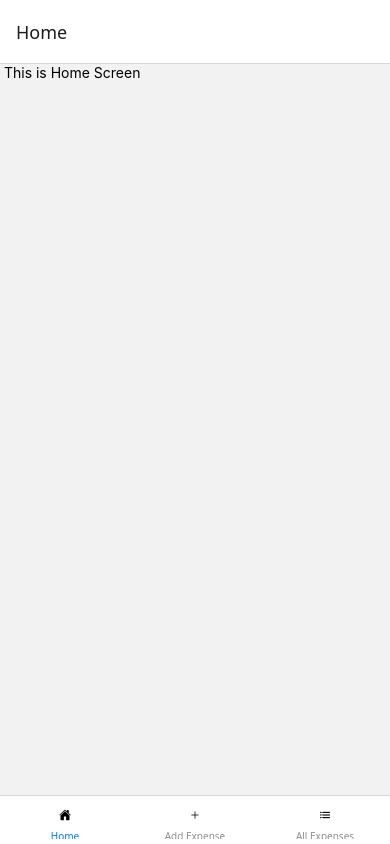
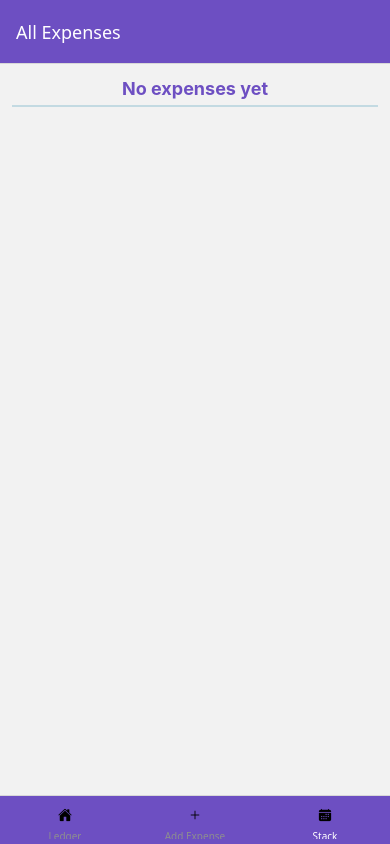
Before and after one commit to rickysingh15/Projects, a React Native app: screen /Stack in a window 390 px wide. Built offline with nearby package versions, Linux system fonts and the light colour scheme.

Commit message:
fearure/expense_tracker #Added some styling

```diff
--- a/App.js
+++ b/App.js
@@ -1,6 +1,8 @@
 import { StatusBar } from 'expo-status-bar';
 import { StyleSheet, Text, View, SafeAreaView, Button} from 'react-native';
 import {Ionicons} from '@expo/vector-icons';
+
+import Colors from './data/color';
 
 import HomeScreen from './screens/HomeScreen';
 import AddExpenseScreen from './screens/AddExpenseScreen';
@@ -22,8 +24,11 @@ const Stack = createNativeStackNavigator();
 function StackNavigator()
 {
 	return (
-		<Stack.Navigator>
-			<Stack.Screen name="All_Expenses"
+		<Stack.Navigator screenOptions={{
+			headerStyle: {backgroundColor: Colors.tertiary},
+			headerTintColor: 'white',
+		}}>
+			<Stack.Screen name="All Expenses"
 						  component={AllExpenseScreen}
 						  options={{
 							headerShown: true,
@@ -42,27 +47,34 @@ export default function App()
 			<StatusBar style="auto"/>
 			<Provider store={store}>
 				<NavigationContainer>
-					<BottomTab.Navigator>
-						<BottomTab.Screen name="Home"
+					<BottomTab.Navigator screenOptions={
+						{
+							headerStyle: {backgroundColor: Colors.tertiary},
+							headerTintColor: 'white',
+							tabBarStyle: {backgroundColor: Colors.tertiary},
+							tabBarActiveTintColor: 'white',
+						}
+					}>
+						<BottomTab.Screen name="Ledger"
 										component={HomeScreen}
 										options={{
 											tabBarIcon: (color, size) =>
-												<Ionicons name="home" size={size} color={color} />,
+												<Ionicons name="home" size={size+5} color={color} />,
 										}} />
 						<BottomTab.Screen name="Add Expense"
 										component={AddExpenseScreen}
 										options={{
 
 											tabBarIcon: (color, size) =>
-												<Ionicons name="add" size={size} color={color}/>,
+												<Ionicons name="add" size={size+5} color={color}/>,
 										}} />
-						<BottomTab.Screen name="All Expenses"
+						<BottomTab.Screen name="Stack"
 										component={StackNavigator}
 										options={{
 
 											headerShown: false,
 											tabBarIcon: (color, size) =>
-												<Ionicons name="list" size={size} color={color}/>,
+												<Ionicons name="calendar" size={size+5} color={color}/>,
 										}} />
 					</BottomTab.Navigator>
 				</NavigationContainer>
--- a/components/ExpenseGridTile.js
+++ b/components/ExpenseGridTile.js
@@ -4,7 +4,10 @@ import { removeExpense } from '../store/redux/expenses';
 import { useDispatch } from 'react-redux';
 
 import IconButton from './IconButton';
-import MealInformation from './ExpenseInformation';
+import ExpenseInformation from './ExpenseInformation';
+
+import { getFormattedDate } from '../utils/date';
+
 import Colors from '../data/color';
 
 function ExpenseGridTile({id, category, amount, date, description, onPress})
@@ -24,22 +27,34 @@ function ExpenseGridTile({id, category, amount, date, description, onPress})
 
     return (
 
-        <View style={styles.expenseItem}>
-            <Pressable android_ripple={{color: Colors.accent}}
-                        style={ ({pressed}) => pressed ? styles.buttonPressed : null}
-                        onPress={onPress}>
-                <View style={styles.innerContainer}>
-                    <MealInformation amount={amount}
-                                     category={category.title}
-                                     date={date}
-                                     textStyle={{color: category.color}}/>
+        // <View style={styles.expenseItem}>
+        //     <Pressable android_ripple={{color: Colors.accent}}
+        //                 style={ ({pressed}) => pressed ? styles.buttonPressed : null}
+        //                 onPress={onPress}>
+        //         <View style={styles.innerContainer}>
+        //             <ExpenseInformation amount={amount}
+        //                              category={category.title}
+        //                              date={date}
+        //                              textStyle={{color: category.color}}/>
+        //         </View>
+        //     </Pressable>
+        //     <IconButton icon="trash"
+        //                 color={Colors.secondary}
+        //                 onPress={onDeleteHandler}/>
+        // </View>
+
+        <Pressable>
+            <View style={styles.expenseItem}>
+                <View>
+                    <Text style={[styles.textBase, styles.description]}>{description}</Text>
+                    {/* <Text style={styles.textBase}>{getFormattedDate(date)}</Text> */}
+                    <Text style={styles.textBase}>{date}</Text>
                 </View>
-            </Pressable>
-            <IconButton icon="trash"
-                        color={Colors.secondary}
-                        onPress={onDeleteHandler}/>
-        </View>
-
+                <View style={styles.amountContainer}>
+                    <Text style={styles.amount}>{amount.toFixed(2)}</Text>
+                </View>
+            </View>
+        </Pressable>
     );
 }
 
@@ -47,15 +62,42 @@ export default ExpenseGridTile;
 
 const styles = StyleSheet.create({
     expenseItem:{
-        borderRadius: 8,
-        borderWidth: 2,
-        borderColor: 'black',
-        padding: 8,
-        margin: 8,
-        overflow: 'hidden',
+        padding: 12,
+        marginVertical: 8,
+        backgroundColor: Colors.main,
         flexDirection: 'row',
         justifyContent: 'space-between',
-        backgroundColor: Colors.background
+        borderRadius: 6,
+        elevation: 3,
+        shadowColor: Colors.accent,
+        shadowRadius: 4,
+        shadowOffset: {width: 1, height: 1},
+        shadowOpacity: 0.4,
+    },
+
+    textBase: {
+        color: Colors.primary,
+    },
+
+    description: {
+        fontSize: 16,
+        marginBottom: 4,
+        fontWeight: 'bold',
+    },
+
+    amountContainer: {
+        paddingHorizontal: 12,
+        paddingVertical: 4,
+        backgroundColor: Colors.secondary,
+        justifyContent: 'center',
+        alignItems: 'center',
+        borderRadius: 4,
+        minWidth: 80,
+    },
+
+    amount:{
+        color: Colors.primary,
+        fontWeight: 'bold',
     },
 
     buttonPressed:{
--- a/components/ExpenseInformation.js
+++ b/components/ExpenseInformation.js
@@ -1,6 +1,6 @@
 import {View, Text, StyleSheet} from 'react-native';
 
-function MealInformation({amount, category, date, textStyle})
+function ExpenseInformation({amount, category, date, textStyle})
 {
     return (
         <View style={styles.details}>
@@ -10,7 +10,7 @@ function MealInformation({amount, category, date, textStyle})
     );
 }
 
-export default MealInformation;
+export default ExpenseInformation;
 
 const styles = StyleSheet.create({
     details:{
--- /dev/null
+++ b/components/ExpenseSummary.js
@@ -0,0 +1,68 @@
+import {View, Text, StyleSheet} from 'react-native';
+import Colors from '../data/color';
+
+function ExpenseSummary({type, expenses, period})
+{
+    let value = -1;
+    if(type === "average")
+    {
+        let totalCount = expenses.length;
+        value = expenses.reduce((acc, curr) => acc + curr.amount, 0) / totalCount;
+    }
+    else if(type === "max")
+    {
+        for(let i=0; i<expenses.length; i++)
+        {
+            value = Math.max(value, expenses[i].amount);
+        }
+    }
+    else if(type === "min")
+    {
+        for(let i=0; i<expenses.length; i++)
+        {
+            value = Math.min(value, expenses[i].amount);
+        }
+    }
+    else
+    {
+        value = expenses.reduce((acc, curr) => acc + curr.amount, 0);
+    }
+
+    return (
+        <View style={styles.container}>
+            <Text style={styles.value}>{value.toFixed(2)}</Text>
+            <Text style={styles.typeStyle}>{type}</Text>
+            <Text style={styles.period}>{period}</Text>
+        </View>
+    );
+}
+
+export default ExpenseSummary;
+
+const styles = StyleSheet.create({
+    container: {
+        padding: 26,
+        margin: 2,
+        backgroundColor: Colors.accent,
+        borderRadius: 6,
+        flexDirection: 'row',
+        justifyContent: 'space-between',
+        alignItems: 'center',
+    },
+
+    period:{
+        fontSize: 12,
+        color: Colors.secondary,
+    },
+
+    typeStyle:{
+        fontSize: 12,
+        color: Colors.secondary,
+    },
+
+    value:{
+        fontSize: 16,
+        fontWeight: 'bold',
+        color: Colors.secondary,
+    }
+});
--- a/data/color.js
+++ b/data/color.js
@@ -5,6 +5,7 @@ const Colors = {
     tertiary: '#6d4fc2',
     accent: '#c3dae2',
     background: "#a89d9d",
+    main: "#3c0b97",
 };
 
 export default Colors;
--- a/screens/AddExpenseScreen.js
+++ b/screens/AddExpenseScreen.js
@@ -1,6 +1,6 @@
 import 'react-native-get-random-values';
 
-import {View, Text, Button, StyleSheet, TextInput, Modal} from 'react-native';
+import {View, Text, Button, StyleSheet, TextInput, Modal, Alert} from 'react-native';
 import Colors from '../data/color';
 
 import { useState } from 'react';
@@ -48,6 +48,21 @@ function AddExpenseScreen()
         const index = categories.findIndex(cat => cat.id === value);
         console.log("index is ", index);
         console.log("category selected is ", categories[index]);
+
+        if(value === null || description === '' || amount === '')
+        {
+            Alert.alert(
+                'Error: Field Empty',
+                'Please fill in the amount, category, and remark fields.',
+                [
+                  {
+                    text: 'OK',
+                  },
+                ],
+              );
+              return;
+        }
+
         const uuid = shortUuid.generate();
         console.log("uuid is ", uuid);
 
@@ -121,7 +136,8 @@ function AddExpenseScreen()
                 {modalVisible && <AddCategory isVisible={modalVisible}
                                               setVisible={setModalVisible}/>}
             </View>
-            <Button title='Add Category'
+            <Button style={styles.addCategoryButtonContainer}
+                    title='Add Category'
                     onPress={() => setModalVisible(true)}/>
         </View>
     );
@@ -153,6 +169,10 @@ const styles =  StyleSheet.create({
         margin: 8,
         flexDirection: 'row',
         justifyContent: 'space-between'
+    },
+
+    addCategoryButtonContainer:{
+        marginTop: 30
     }
 
 });
--- a/screens/AllExpenseScreen.js
+++ b/screens/AllExpenseScreen.js
@@ -1,5 +1,6 @@
 import {View, Text, Button, StyleSheet, FlatList} from 'react-native';
 
+import ExpenseSummary from '../components/ExpenseSummary';
 import Subtitle from '../components/Subtitle';
 import { useState } from 'react';
 import { useEffect } from 'react';
@@ -34,15 +35,20 @@ function AllExpenseScreen({navigation, route})
     }
 
     return (
-        <>
-            <Text>Total is {sum}</Text>
+        <View style={styles.container}>
+            <ExpenseSummary type=""
+                            expenses={expenses}
+                            period="Last 7 days"/>
             <ExpenseList list={expenses}/>
-        </>
+        </View>
     );
 }
 
 export default AllExpenseScreen;
 
 const styles =  StyleSheet.create({
-
+    container:{
+        flex: 1,
+        padding: 16,
+    }
 });
--- /dev/null
+++ b/utils/date.js
@@ -0,0 +1,4 @@
+export function getFormattedDate(date)
+{
+    return `${date.getFullYear()}-${date.getMonth() + 1}-${date.getDate()}`;
+}
```
